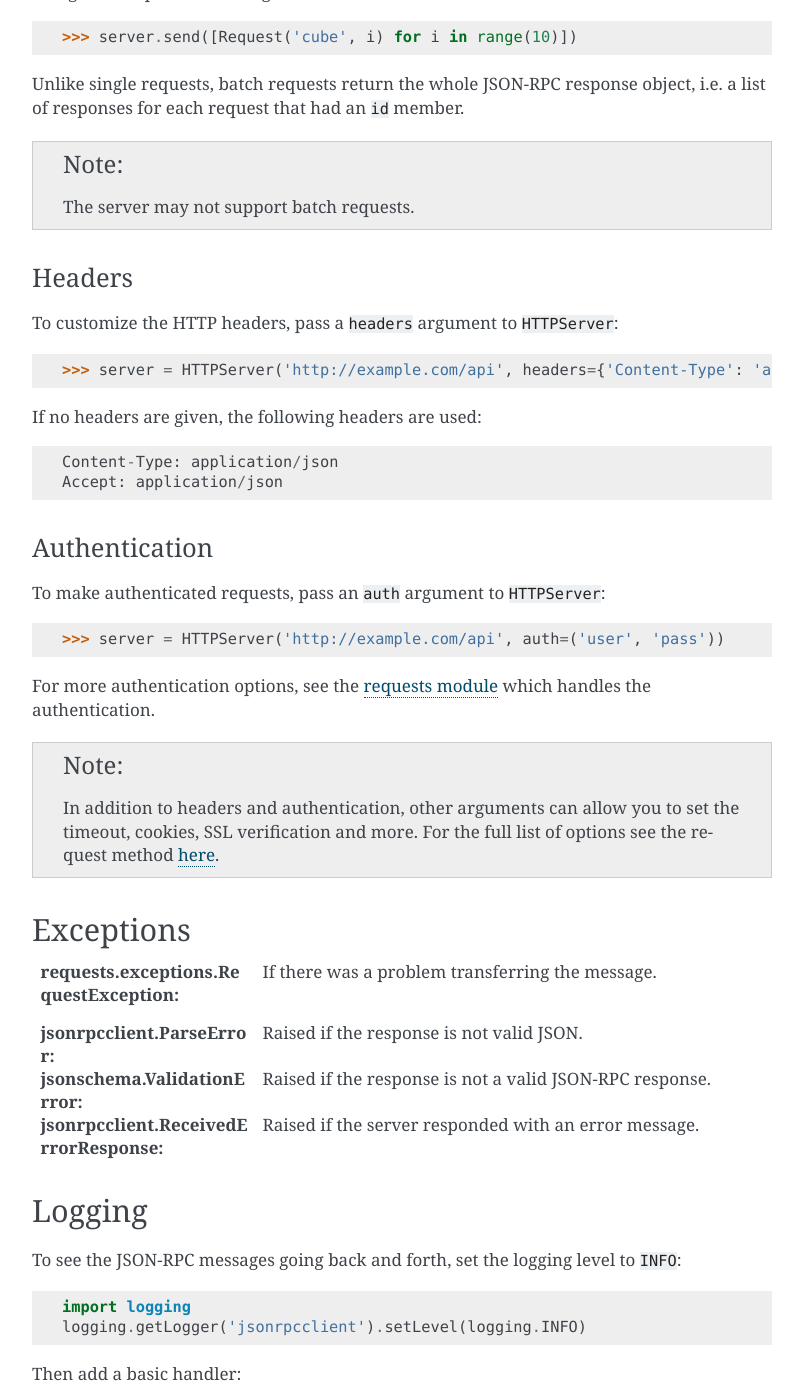
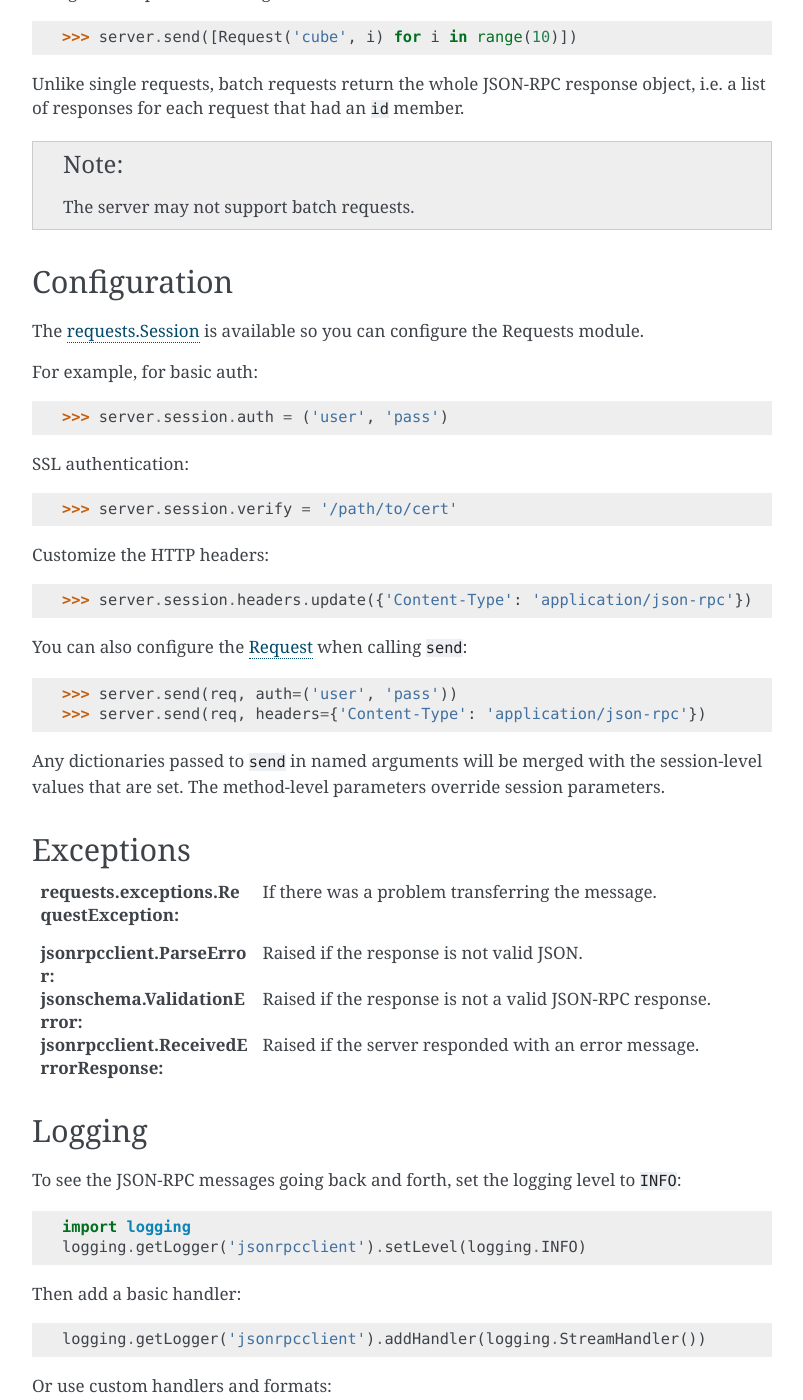
Before and after one commit to explodinglabs/jsonrpcclient, a Sphinx documentation site: the page built from doc/http.rst, in a window 1280 px wide and 1400 px high, scrolled down 1087 px. Shown: the whole window, without its empty margins (238-1041 px from the left). Built offline with Sphinx 7.4.7, drawn with Linux system fonts in a browser that asks for light colours.

Commit message:
Adjust docs for HTTPServer changes
Re #10 and #13

```diff
--- a/doc/http.rst
+++ b/doc/http.rst
@@ -22,35 +22,35 @@ Set the server details::
 
 .. include:: _includes/requests.rst
 
-Headers
--------
+Configuration
+=============
 
-To customize the HTTP headers, pass a ``headers`` argument to ``HTTPServer``::
+The `requests.Session
+<http://docs.python-requests.org/en/master/api/#requests.Session>`_ is
+available so you can configure the Requests module.
 
-    >>> server = HTTPServer('http://example.com/api', headers={'Content-Type': 'application/json-rpc'})
+For example, for basic auth::
 
-If no headers are given, the following headers are used::
+    >>> server.session.auth = ('user', 'pass')
 
-    Content-Type: application/json
-    Accept: application/json
+SSL authentication::
 
-Authentication
---------------
+    >>> server.session.verify = '/path/to/cert'
 
-To make authenticated requests, pass an ``auth`` argument to ``HTTPServer``::
+Customize the HTTP headers::
 
-    >>> server = HTTPServer('http://example.com/api', auth=('user', 'pass'))
+    >>> server.session.headers.update({'Content-Type': 'application/json-rpc'})
 
-For more authentication options, see the `requests module
-<http://docs.python-requests.org/en/latest/user/authentication/>`_ which
-handles the authentication.
+You can also configure the `Request
+<http://docs.python-requests.org/en/master/api/#requests.Request>`_ when
+calling ``send``::
 
-.. note::
+    >>> server.send(req, auth=('user', 'pass'))
+    >>> server.send(req, headers={'Content-Type': 'application/json-rpc'})
 
-    In addition to headers and authentication, other arguments can allow you to
-    set the timeout, cookies, SSL verification and more. For the full list of
-    options see the request method `here
-    <https://github.com/kennethreitz/requests/blob/master/requests/api.py>`__.
+Any dictionaries passed to ``send`` in named arguments will be merged with the
+session-level values that are set. The method-level parameters override session
+parameters.
 
 Exceptions
 ==========
```
